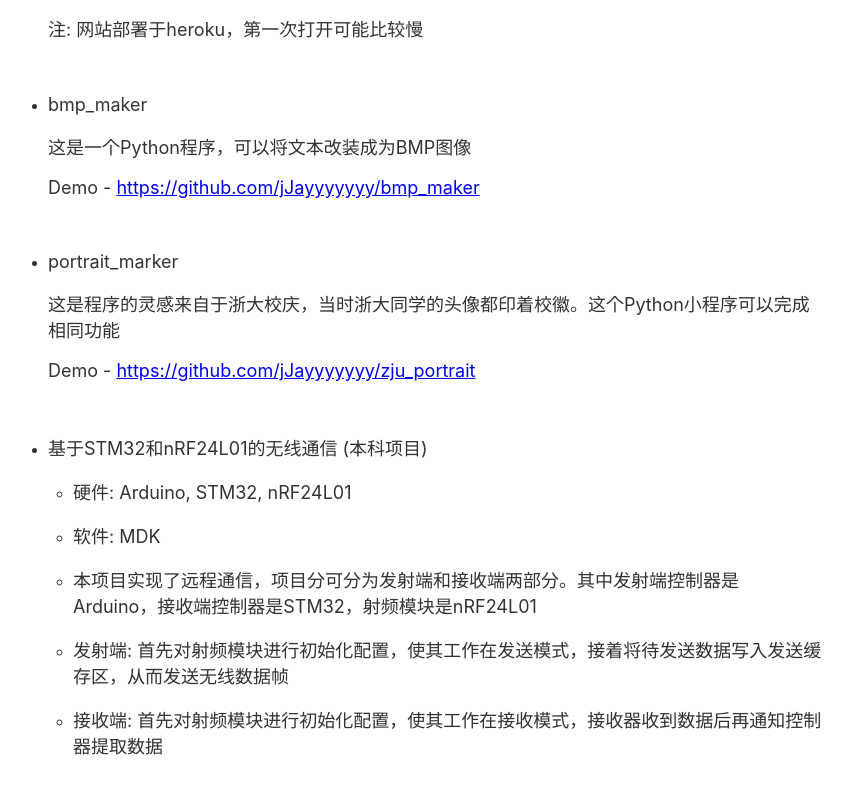
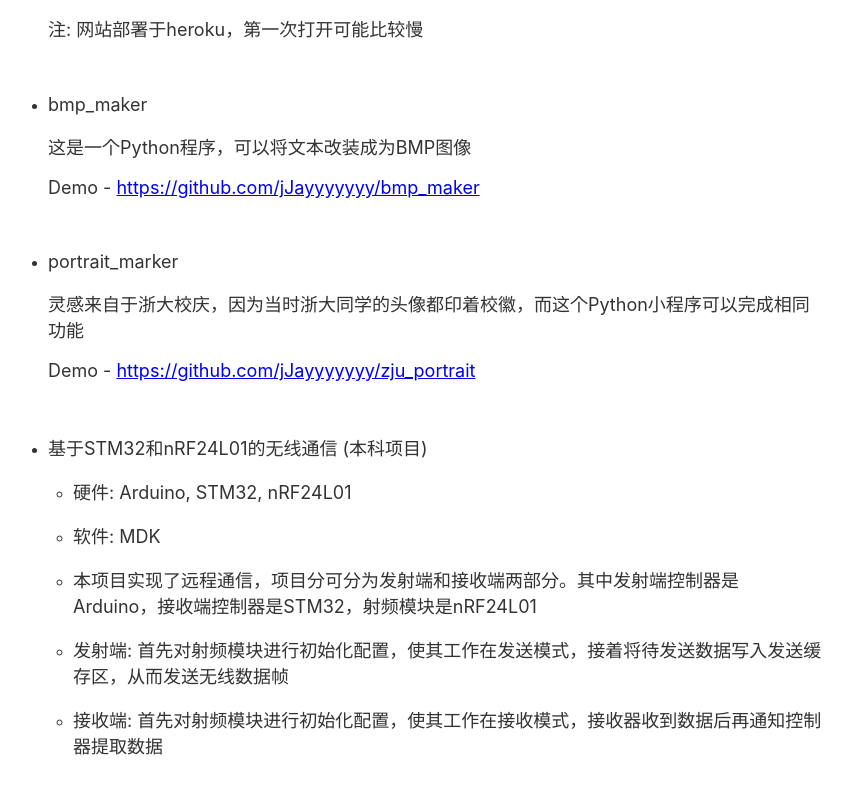
Before and after one commit to jJayyyyyyy/resume, a plain HTML site: page index.html in a window 1280 px wide. Shown: the part 1648-2441 px from the top of the page, without its empty margins (217-1069 px from the left). Drawn offline with Linux system fonts and the light colour scheme.

Commit message:
fix typo

```diff
--- a/index.html
+++ b/index.html
@@ -111,7 +111,7 @@
 					<li>
 						<p>portrait_marker</p>
 					</li>
-					<p>这是程序的灵感来自于浙大校庆，当时浙大同学的头像都印着校徽。这个Python小程序可以完成相同功能</p>
+					<p>灵感来自于浙大校庆，因为当时浙大同学的头像都印着校徽，而这个Python小程序可以完成相同功能</p>
 					<p>Demo - <a href="https://github.com/jJayyyyyyy/zju_portrait">https://github.com/jJayyyyyyy/zju_portrait</a></p>
 					<br>
 
```
